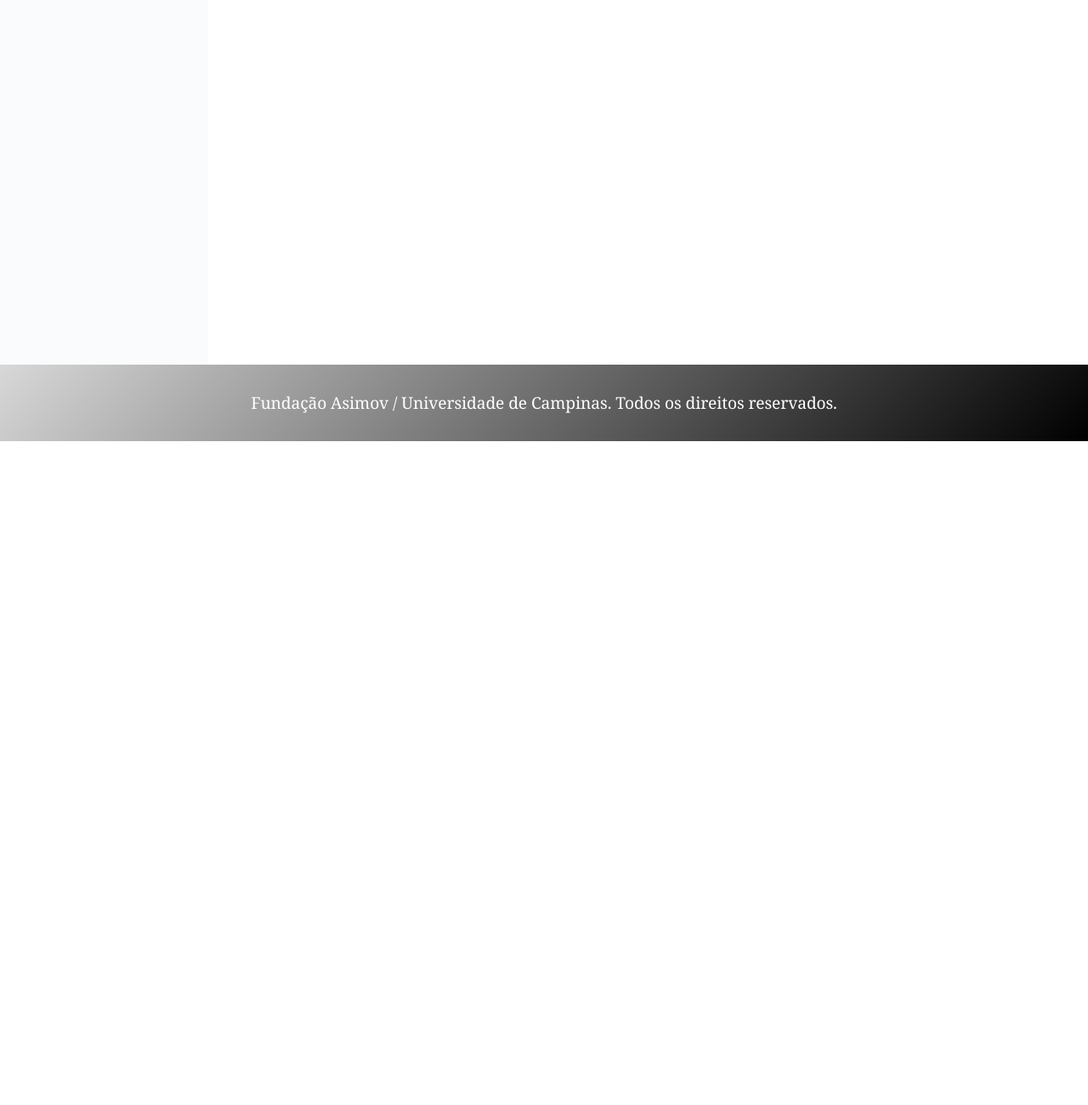
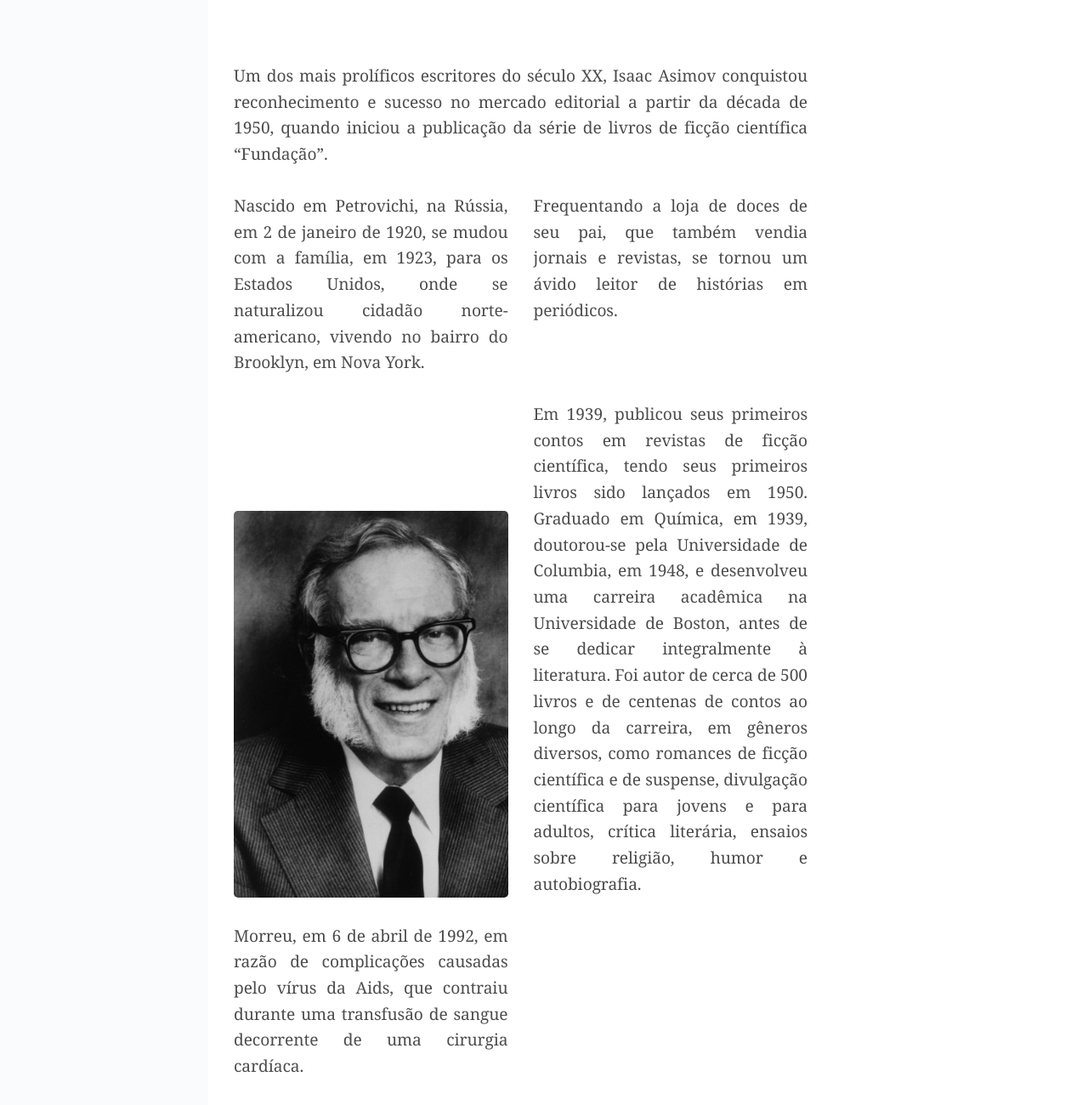
Before and after one commit to elziomm/ASIMOV, a plain HTML site: page assets/about.html in a window 1280 px wide. Shown: the part 1906-3206 px from the top of the page at 85% size. Before the commit the page ends 2425 px from the top, so only its background shows below. Drawn offline with Linux system fonts and the light colour scheme.

Commit message:
Inserção da biografia de Isaac Asimov

```diff
--- a/assets/about.html
+++ b/assets/about.html
@@ -72,7 +72,21 @@
         <p>A cerimônia de premiação do livro e das melhores resenhas ocorrerá na Universidade Estadual de Campinas em setembro de 2020.</p>
       </div>
 
-      <img class="imagem-3 col-wide" src="img/card1.jpg" alt="Wolf" data-anime="left"/>
+      <div class="titulo col-wide" data-anime="left">
+        <h1>Isaac Asimov</h1>
+        <span>uma breve biografia.</span>
+      </div>
+
+      <p class="col-wide">Um dos mais prolíficos escritores do século XX, Isaac Asimov conquistou reconhecimento e sucesso no mercado editorial a partir da década de 1950, quando iniciou a publicação da série de livros de ficção científica “Fundação”.</p>
+      <p>Nascido em Petrovichi, na Rússia, em 2 de janeiro de 1920, se mudou com a família, em 1923, para os Estados Unidos, onde se naturalizou cidadão norte-americano, vivendo no bairro do Brooklyn, em Nova York.</p>
+      <p>Frequentando a loja de doces de seu pai, que também vendia jornais e revistas, se tornou um ávido leitor de histórias em periódicos.</p>
+
+      <img class="imagem-2" src="img/asimov.jpg"/>
+      <p>Em 1939, publicou seus primeiros contos em revistas de ficção científica, tendo seus primeiros livros sido lançados em 1950. Graduado em Química, em 1939, doutorou-se pela Universidade de Columbia, em 1948, e desenvolveu uma carreira acadêmica na Universidade de Boston, antes de se dedicar integralmente à literatura. Foi autor de cerca de 500 livros e de centenas de contos ao longo da carreira, em gêneros diversos, como romances de ficção científica e de suspense, divulgação científica para jovens e para adultos, crítica literária, ensaios sobre religião, humor e autobiografia.</p>
+      <p>Morreu, em 6 de abril de 1992, em razão de complicações causadas pelo vírus da Aids, que contraiu durante uma transfusão de sangue decorrente de uma cirurgia cardíaca.</p>
+
+
+      <img class="imagem-3 col-wide" src="img/card1.jpg" data-anime="left"/>
     </section>
 
     <footer class="footer">
```
Also changed, not shown: assets/img/asimov.jpg (added), 1 other file.
